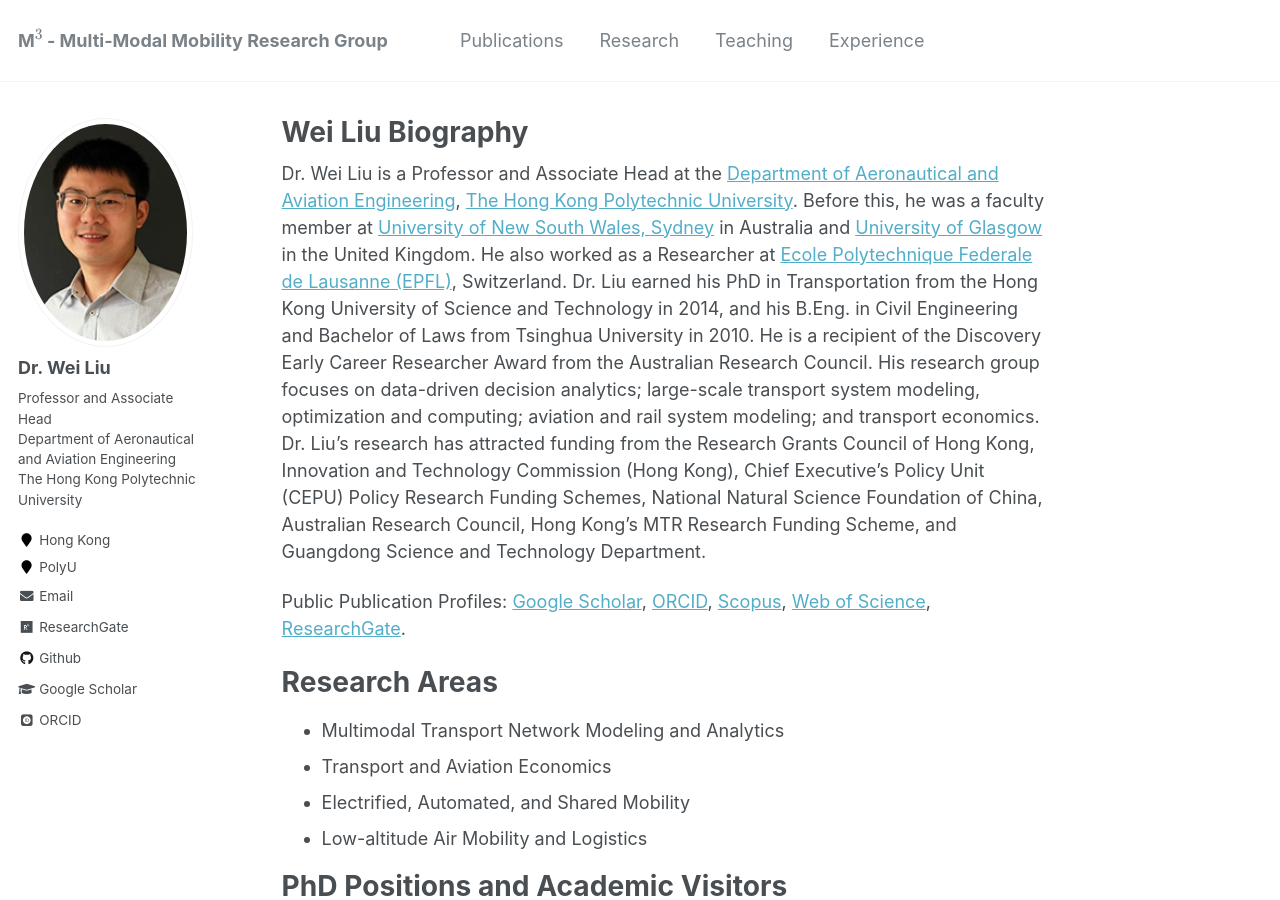
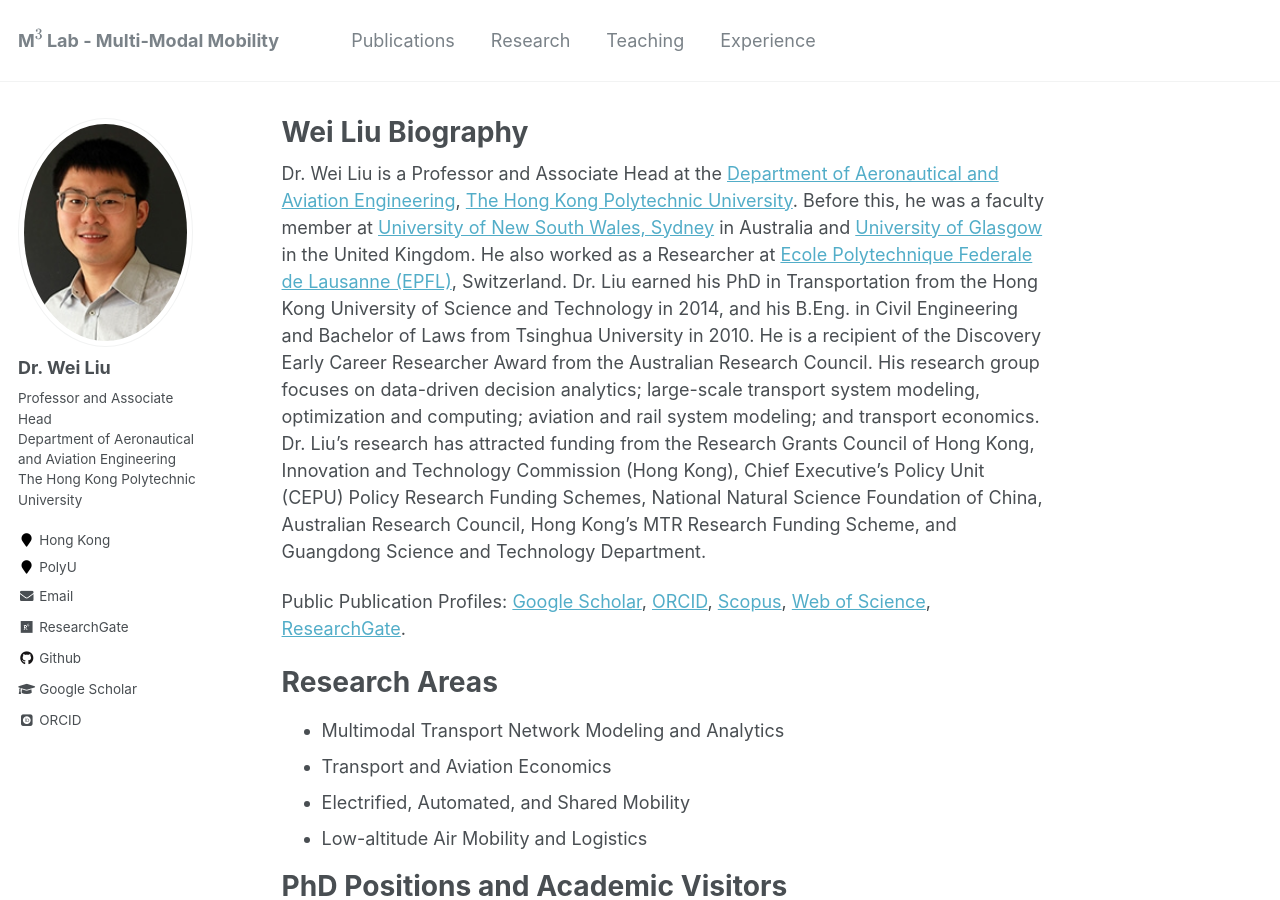
Before and after one commit to weiliu2016/weiliu2016.github.io, a Jekyll site: the page built from _pages/about.md, in a window 1280 px wide and 900 px high. Built offline with Jekyll 4.4.1, drawn with Linux system fonts in a browser that asks for light colours; some web fonts are replaced; formulas are drawn with MathJax 3.

Commit message:
Update _config.yml

```diff
--- a/_config.yml
+++ b/_config.yml
@@ -7,7 +7,7 @@
 
 # Site Settings
 locale                   : "en-US"
-title                    : "M$^3$ - Multi-Modal Mobility Research Group"
+title                    : "M$^3$ Lab - Multi-Modal Mobility"
 title_separator          : "-"
 name                     : &name "Wei Liu"
 description              : &description "Professor and Associate Head"
```
